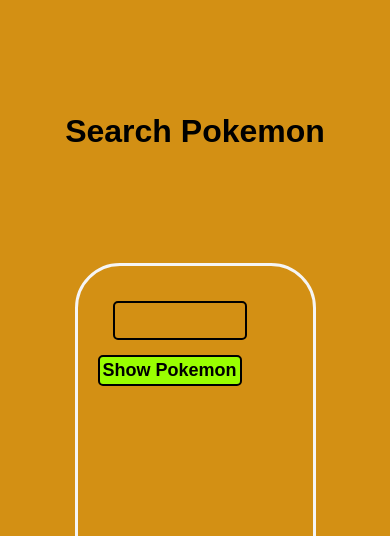
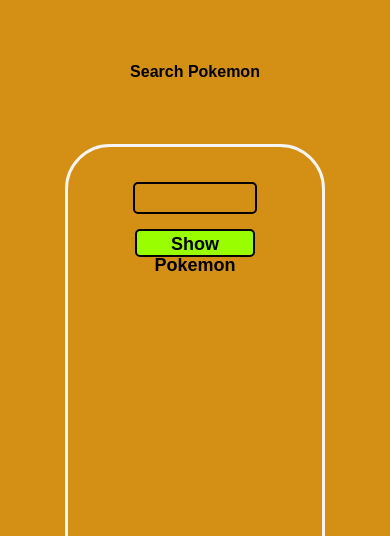
Before and after one commit to satyakithecoder/searchpokemon, a plain HTML site: page index.html in a window 390 px wide. Shown: the top 536 px of the page. Drawn offline with Linux system fonts and the light colour scheme; a web font is replaced by a local one.

Commit message:
Second Commit

```diff
--- a/style.css
+++ b/style.css
@@ -58,3 +58,26 @@ img{
     justify-content: space-between;
     flex-direction: column;
 }
+@media screen and (max-width: 600px) {
+    *{
+        font-size: medium;
+    }
+    input{
+        height: 28px;
+        width: 120px;
+    }
+    button{
+        height: 28px;
+        width: 120px;
+    }
+    .box1{
+        display: flex;
+        align-items: center;
+        justify-content: center;
+        flex-direction: column;
+    }
+    .container{
+        height: 70vh;
+        width: 55vw;
+    }
+}
```
